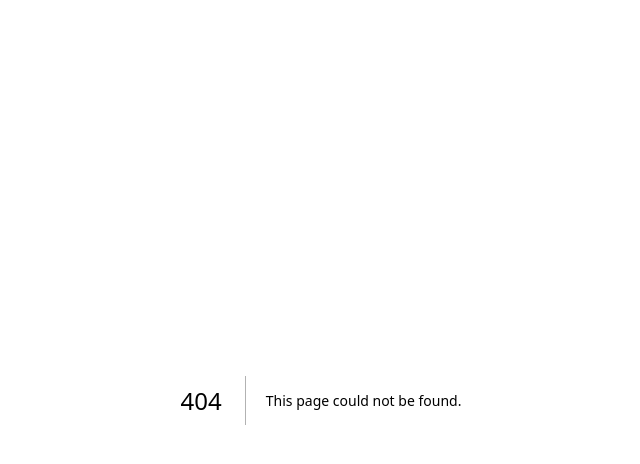
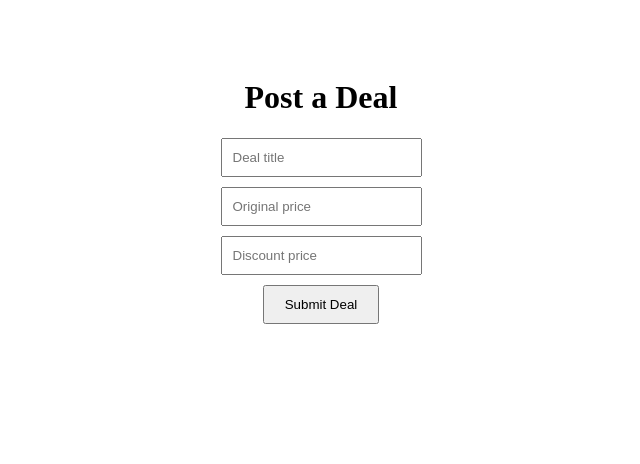
Before and after one commit to MisTrifler/Create-a-new-repository, a Next.js app: page /post-deal in a window 1280 px wide. Before the commit this address had no page. Shown: the top 464 px of the page, without its empty margins (319-959 px from the left). Built offline with nearby package versions, Linux system fonts and the light colour scheme.

Commit message:
Create post-deal.js

```diff
--- /dev/null
+++ b/pages/post-deal.js
@@ -0,0 +1,39 @@
+import { useState } from "react";
+
+export default function PostDeal() {
+  const [title, setTitle] = useState("");
+  const [price, setPrice] = useState("");
+  const [oldPrice, setOldPrice] = useState("");
+
+  const handleSubmit = () => {
+    alert("Deal submitted (we’ll connect database next)");
+  };
+
+  return (
+    <div style={{ padding: "50px", textAlign: "center" }}>
+      <h1>Post a Deal</h1>
+
+      <input
+        placeholder="Deal title"
+        onChange={(e) => setTitle(e.target.value)}
+        style={{ display: "block", margin: "10px auto", padding: "10px" }}
+      />
+
+      <input
+        placeholder="Original price"
+        onChange={(e) => setOldPrice(e.target.value)}
+        style={{ display: "block", margin: "10px auto", padding: "10px" }}
+      />
+
+      <input
+        placeholder="Discount price"
+        onChange={(e) => setPrice(e.target.value)}
+        style={{ display: "block", margin: "10px auto", padding: "10px" }}
+      />
+
+      <button onClick={handleSubmit} style={{ padding: "10px 20px" }}>
+        Submit Deal
+      </button>
+    </div>
+  );
+}
```
